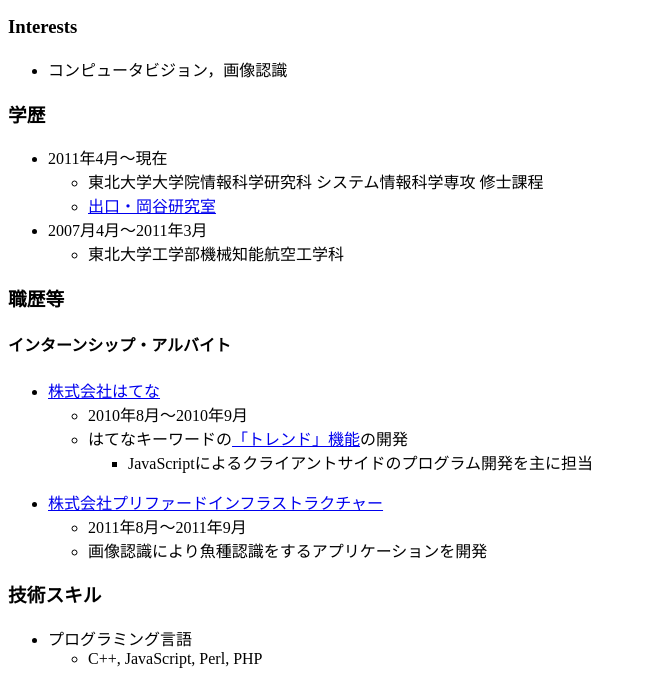
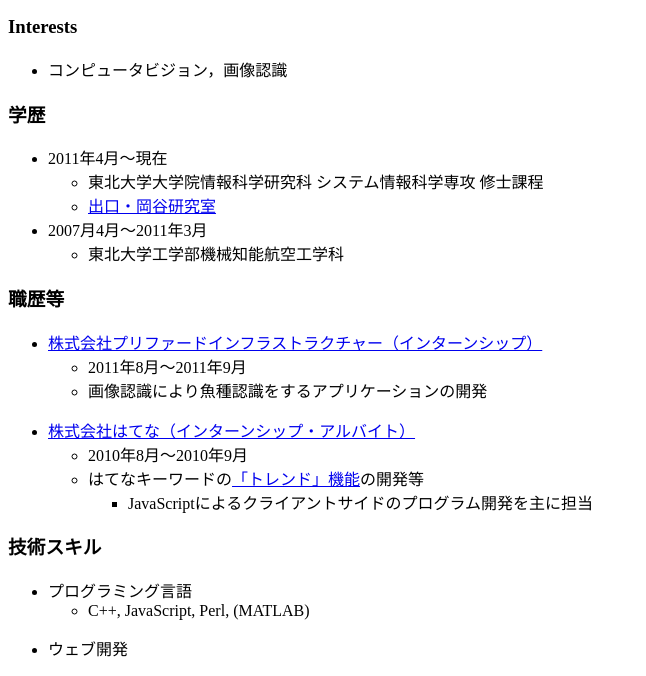
Before and after one commit to t-abe/t-abe.github.com, a plain HTML site: page index.html in a window 1280 px wide. Shown: the part 102-778 px from the top of the page, without its empty margins (0-646 px from the left). Drawn offline with Linux system fonts and the light colour scheme.

Commit message:
Update index.html

```diff
--- a/index.html
+++ b/index.html
@@ -40,33 +40,32 @@
     </div>
     <div class="section">
       <h3>職歴等</h3>
-      <h4>インターンシップ・アルバイト</h4>
       <ul>
         <li>
-          <a href="http://www.hatena.ne.jp">株式会社はてな</a>
+          <a href="http://preferred.jp">株式会社プリファードインフラストラクチャー（インターンシップ）</a>
+        </li>
+        <ul>
+          <li>
+            2011年8月〜2011年9月
+          </li>
+          <li>
+            画像認識により魚種認識をするアプリケーションの開発
+          </li>
+        </ul>
+      </ul>
+      <ul>
+        <li>
+          <a href="http://www.hatena.ne.jp">株式会社はてな（インターンシップ・アルバイト）</a>
         </li>
         <ul>
           <li>
             2010年8月〜2010年9月
           </li>
           <li>
-            はてなキーワードの<a href="http://d.hatena.ne.jp/hatenadiary/20100826/1282802083">「トレンド」機能</a>の開発
+            はてなキーワードの<a href="http://d.hatena.ne.jp/hatenadiary/20100826/1282802083">「トレンド」機能</a>の開発等
             <ul>
               <li>JavaScriptによるクライアントサイドのプログラム開発を主に担当</li>
             </ul>
-          </li>
-        </ul>
-      </ul>
-      <ul>
-        <li>
-          <a href="http://preferred.jp">株式会社プリファードインフラストラクチャー</a>
-        </li>
-        <ul>
-          <li>
-            2011年8月〜2011年9月
-          </li>
-          <li>
-            画像認識により魚種認識をするアプリケーションを開発
           </li>
         </ul>
       </ul>
@@ -76,7 +75,7 @@
       <ul>
         <li>プログラミング言語</li>
         <ul>
-          <li>C++, JavaScript, Perl, PHP</li>
+          <li>C++, JavaScript, Perl, (MATLAB)</li>
         </ul>
       </ul>
       <ul>
```
